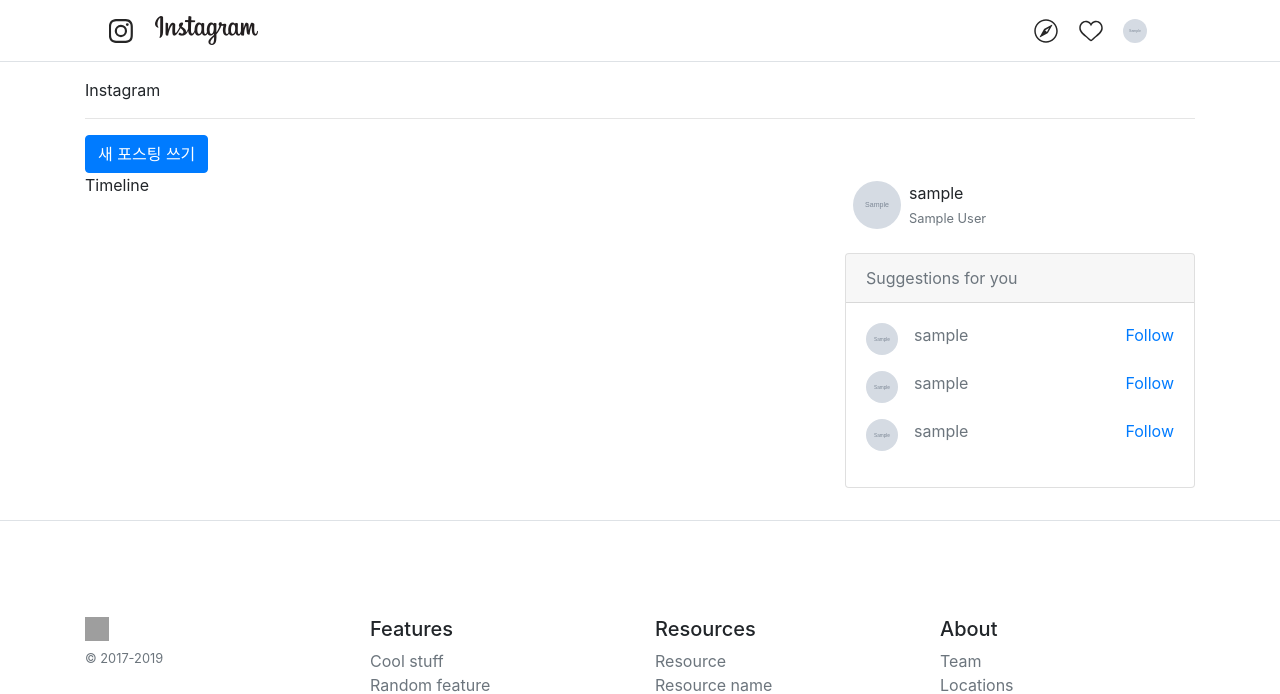
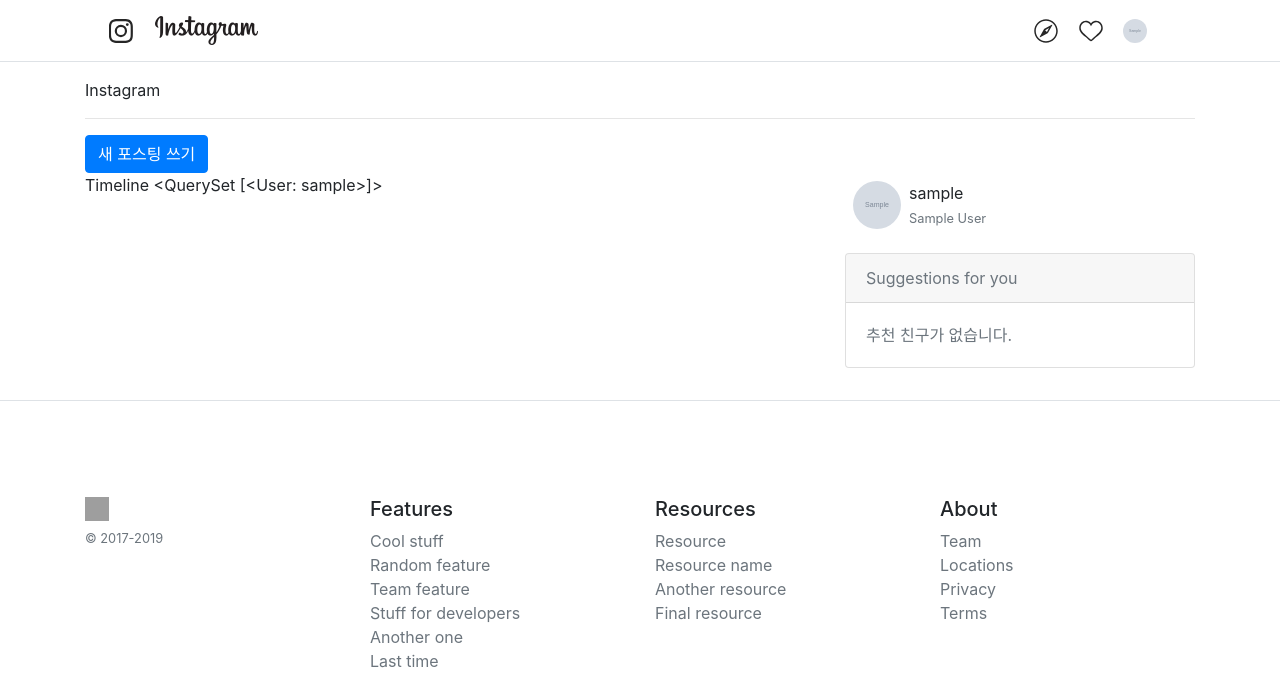
Before and after one commit to brownbreeze/DjangoInstagram, a Django app: page /instagram/ in a window 1280 px wide. Shown: the top 694 px of the page. After the commit the page ends 668 px from the top, so only its background shows below. Run offline with Django 3.2, Linux system fonts and the light colour scheme; a user stored in the database is signed in; tables that the repository leaves empty hold one stand-in row (values such as "Sample post"); grey boxes marked "Sample" are stand-in pictures; some libraries are stand-ins or nearby versions; grey boxes are pictures that could not be loaded.

Commit message:
create timeline view
- timeline 내 following 기능(unfollow 포함)
- request.META 사용
- ?? commit error

```diff
--- a/accounts/models.py
+++ b/accounts/models.py
@@ -11,6 +11,9 @@
     class GenderChoices(models.TextChoices):
         male = "M", "남성"
         female = "F", "여성"
+
+    follower_set = models.ManyToManyField("self", blank=True, symmetrical=False, related_name="following_set")
+    following_set = models.ManyToManyField("self", blank=True)
 
     website_url = models.URLField(blank=True)
     bio = models.TextField(blank=True)
--- a/accounts/urls.py
+++ b/accounts/urls.py
@@ -1,4 +1,4 @@
-from django.urls import path
+from django.urls import path, re_path
 from . import views
 
 urlpatterns = [
@@ -7,4 +7,6 @@
     path('signup/', views.signup, name='signup'),
     path('password_change/', views.password_change, name='password_change'),
     path('edit/', views.profile_edit, name='profile_edit'),
+    re_path(r'^(?P<username>[\w.0+-]+)/follow/$', views.user_follow, name='user_follow'),
+    re_path(r'^(?P<username>[\w.0+-]+)/unfollow/$', views.user_unfollow, name='user_unfollow'),
 ]
--- a/instagram/templates/instagram/index.html
+++ b/instagram/templates/instagram/index.html
@@ -12,6 +12,7 @@
         <div class="row">
             <div class="col-sm-8">
                 Timeline
+                {{ user.following_set.all }}
             </div>
             <div class="col-sm-4">
                 {% include "instagram/timeline_sidebar.html" %}
--- a/instagram/templates/instagram/timeline_sidebar.html
+++ b/instagram/templates/instagram/timeline_sidebar.html
@@ -13,8 +13,10 @@
         Suggestions for you
     </div>
     <div class="card-body text-muted">
-        {% include "instagram/timeline_sidebar_user_follow.html" with friend_user=user %}
-        {% include "instagram/timeline_sidebar_user_follow.html" with friend_user=user %}
-        {% include "instagram/timeline_sidebar_user_follow.html" with friend_user=user %}
+        {% for suggested_user in suggested_user_list %}
+            {% include "instagram/timeline_sidebar_user_follow.html" %}
+        {% empty%}
+            추천 친구가 없습니다.
+        {% endfor %}
     </div>
 </div>
--- a/instagram/templates/instagram/timeline_sidebar_user_follow.html
+++ b/instagram/templates/instagram/timeline_sidebar_user_follow.html
@@ -1,11 +1,12 @@
 <div class="d-flex mb-3">
     <div class="mr-3">
-        <img src="{{ friend_user.avatar_url }}" style="width: 32px; height:32px;" class="rounded-circle"/>
+        <img src="{{ suggested_user.avatar_url }}" style="width: 32px; height:32px;" class="rounded-circle"/>
     </div>
     <div class="">
-        {{ friend_user.username }}
+        {{ suggested_user.username }}
     </div>
     <div class="ml-auto">
-        <a href="#">Follow</a>
+        <a href="{% url "user_follow" suggested_user.username %}">Follow</a>
+        <a href="{% url "user_unfollow" suggested_user.username %}">Unfollow</a>
     </div>
   </div>
--- a/instagram/views.py
+++ b/instagram/views.py
@@ -8,8 +8,11 @@
 
 @login_required
 def index(request):
+    suggested_user_list = get_user_model().objects.all().exclude(pk=request.user.pk)\
+        .exclude(pk__in=request.user.following_set.all())[:4]
+
     return render(request, "instagram/index.html", {
-
+        "suggested_user_list": suggested_user_list,
     })
 
 @login_required
```
Also changed, not shown: accounts/views.py (+27 -1 lines).
